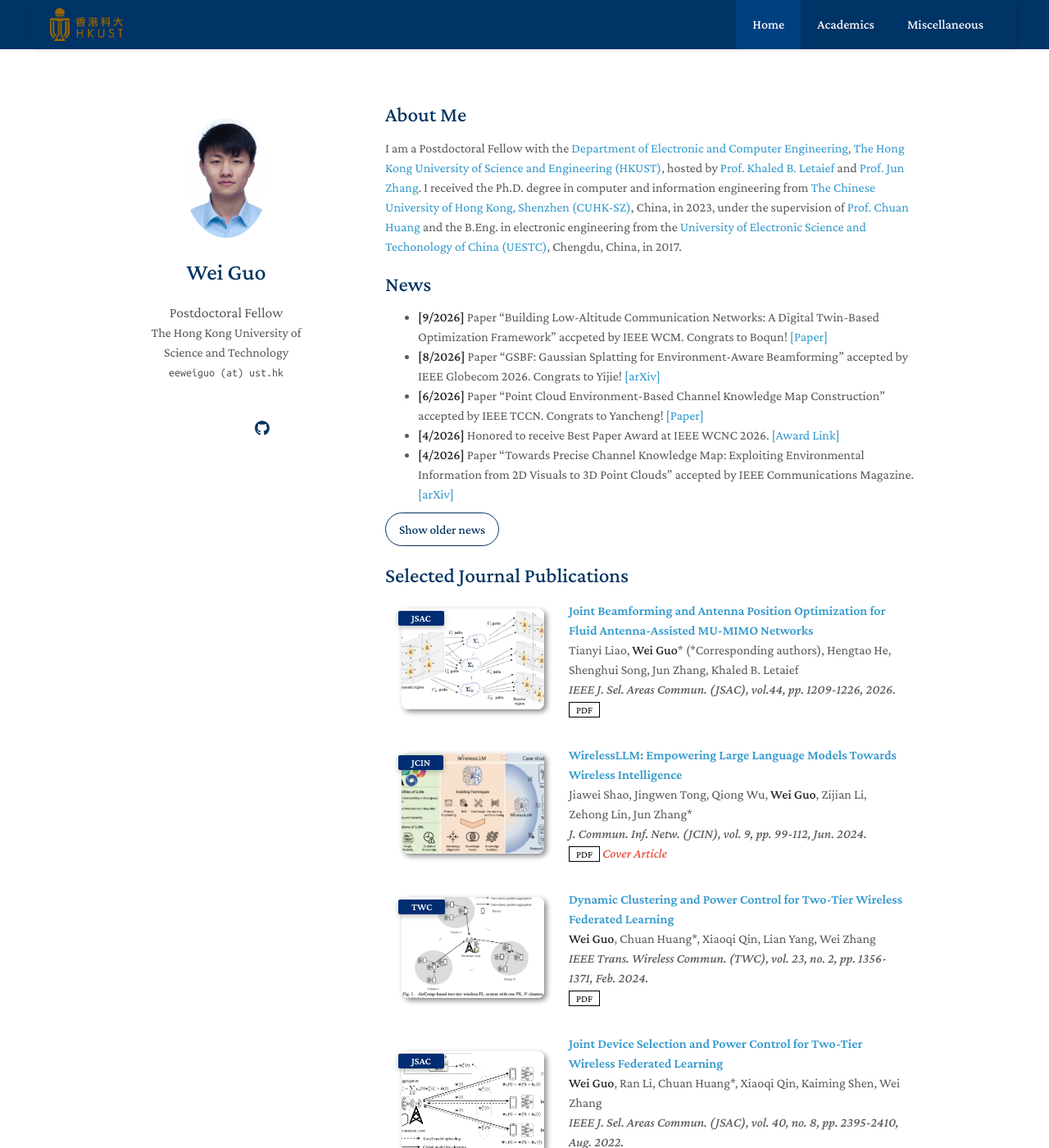
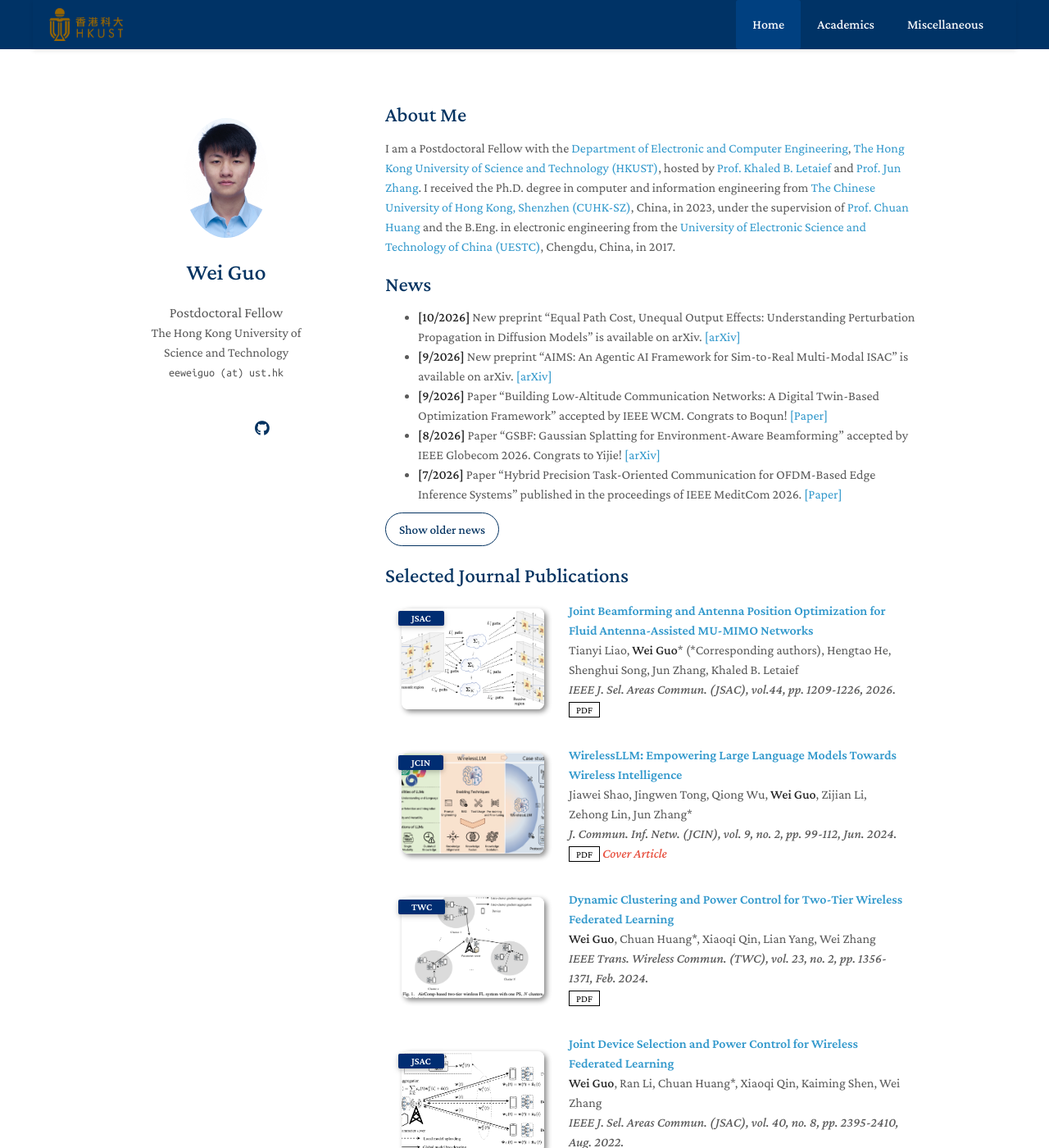
Before and after one commit to weiiguo/weiiguo.github.io, a Jekyll site: the page built from index.md, in a window 1280 px wide and 1400 px high. Shown: the whole window at 82% size. Built offline with Jekyll 4.4.1, drawn with Linux system fonts in a browser that asks for light colours; a style sheet for code colours, icons or effects is not loaded; our own code applies the rules of GitHub Pages for plain Markdown files.

Commit message:
Update publications and cv

```diff
--- a/_data/publications.yml
+++ b/_data/publications.yml
@@ -10,7 +10,7 @@
   - title: "WirelessLLM: Empowering Large Language Models Towards Wireless Intelligence"
     authors: Jiawei Shao, Jingwen Tong, Qiong Wu, <strong>Wei Guo</strong>, Zijian Li, Zehong Lin, Jun Zhang*
     conference_short: JCIN
-    conference: J. Commun. Inf. Netw. (JCIN), vol. 9, pp. 99-112, Jun. 2024.
+    conference: J. Commun. Inf. Netw. (JCIN), vol. 9, no. 2, pp. 99-112, Jun. 2024.
     pdf: https://ieeexplore.ieee.org/document/10582827
     image: ./assets/img/JCIN_WirelessLLM.png
     notes: Cover Article
@@ -22,7 +22,7 @@
     pdf: https://ieeexplore.ieee.org/abstract/document/10168186
     image: ./assets/img/TWC_WirelessHFL.png
 
-  - title: "Joint Device Selection and Power Control for Two-Tier Wireless Federated Learning"
+  - title: "Joint Device Selection and Power Control for Wireless Federated Learning"
     authors: <strong>Wei Guo</strong>, Ran Li, Chuan Huang*, Xiaoqi Qin, Kaiming Shen, Wei Zhang
     conference_short: JSAC
     conference: IEEE J. Sel. Areas Commun. (JSAC), vol. 40, no. 8, pp. 2395-2410, Aug. 2022.
--- a/index.md
+++ b/index.md
@@ -4,11 +4,14 @@
 
 ## About Me
 
-I am a Postdoctoral Fellow with the [Department of Electronic and Computer Engineering](https://ece.hkust.edu.hk/), [The Hong Kong University of Science and Engineering (HKUST)](https://www.hkust.edu.hk/), hosted by [Prof. Khaled B. Letaief](https://scholar.google.com/citations?user=6WLhtHgAAAAJ) and [Prof. Jun Zhang](https://eejzhang.people.ust.hk/). I received the Ph.D. degree in computer and information engineering from [The Chinese University of Hong Kong, Shenzhen (CUHK-SZ)](https://www.cuhk.edu.cn/), China, in 2023, under the supervision of [Prof. Chuan Huang](https://myweb.cuhk.edu.cn/huangchuan) and the B.Eng. in electronic engineering from the [University of Electronic Science and Techonology of China (UESTC)](https://www.uestc.edu.cn/), Chengdu, China, in 2017.
+I am a Postdoctoral Fellow with the [Department of Electronic and Computer Engineering](https://ece.hkust.edu.hk/), [The Hong Kong University of Science and Technology (HKUST)](https://www.hkust.edu.hk/), hosted by [Prof. Khaled B. Letaief](https://scholar.google.com/citations?user=6WLhtHgAAAAJ) and [Prof. Jun Zhang](https://eejzhang.people.ust.hk/). I received the Ph.D. degree in computer and information engineering from [The Chinese University of Hong Kong, Shenzhen (CUHK-SZ)](https://www.cuhk.edu.cn/), China, in 2023, under the supervision of [Prof. Chuan Huang](https://myweb.cuhk.edu.cn/huangchuan) and the B.Eng. in electronic engineering from the [University of Electronic Science and Technology of China (UESTC)](https://www.uestc.edu.cn/), Chengdu, China, in 2017.
 
 ## News
-- **[9/2026]** Paper "Building Low-Altitude Communication Networks: A Digital Twin-Based Optimization Framework" accpeted by IEEE WCM. Congrats to Boqun! [\[Paper\]](https://ieeexplore.ieee.org/document/11719435)
+- **[10/2026]** New preprint "Equal Path Cost, Unequal Output Effects: Understanding Perturbation Propagation in Diffusion Models" is available on arXiv. [\[arXiv\]](https://arxiv.org/abs/2610.11380)
+- **[9/2026]** New preprint "AIMS: An Agentic AI Framework for Sim-to-Real Multi-Modal ISAC" is available on arXiv. [\[arXiv\]](https://arxiv.org/abs/2609.39964)
+- **[9/2026]** Paper "Building Low-Altitude Communication Networks: A Digital Twin-Based Optimization Framework" accepted by IEEE WCM. Congrats to Boqun! [\[Paper\]](https://ieeexplore.ieee.org/document/11719435)
 - **[8/2026]** Paper "GSBF: Gaussian Splatting for Environment-Aware Beamforming" accepted by IEEE Globecom 2026. Congrats to Yijie! [\[arXiv\]](https://arxiv.org/abs/2608.05896)
+- **[7/2026]** Paper "Hybrid Precision Task-Oriented Communication for OFDM-Based Edge Inference Systems" published in the proceedings of IEEE MeditCom 2026. [\[Paper\]](https://ieeexplore.ieee.org/document/11641098)
 - **[6/2026]** Paper "Point Cloud Environment-Based Channel Knowledge Map Construction" accepted by IEEE TCCN. Congrats to Yancheng! [\[Paper\]](https://ieeexplore.ieee.org/document/11575607)
 - **[4/2026]** Honored to receive Best Paper Award at IEEE WCNC 2026. [\[Award Link\]](https://wcnc2026.ieee-wcnc.org/best-paper-awards)
 - **[4/2026]** Paper "Towards Precise Channel Knowledge Map: Exploiting Environmental Information from 2D Visuals to 3D Point Clouds" accepted by IEEE Communications Magazine. [\[arXiv\]](https://arxiv.org/abs/2510.08140)
```
Also changed, not shown: other parts of index.md (+1 -1 lines), academics.md (+12 -8 lines), 1 other file.
